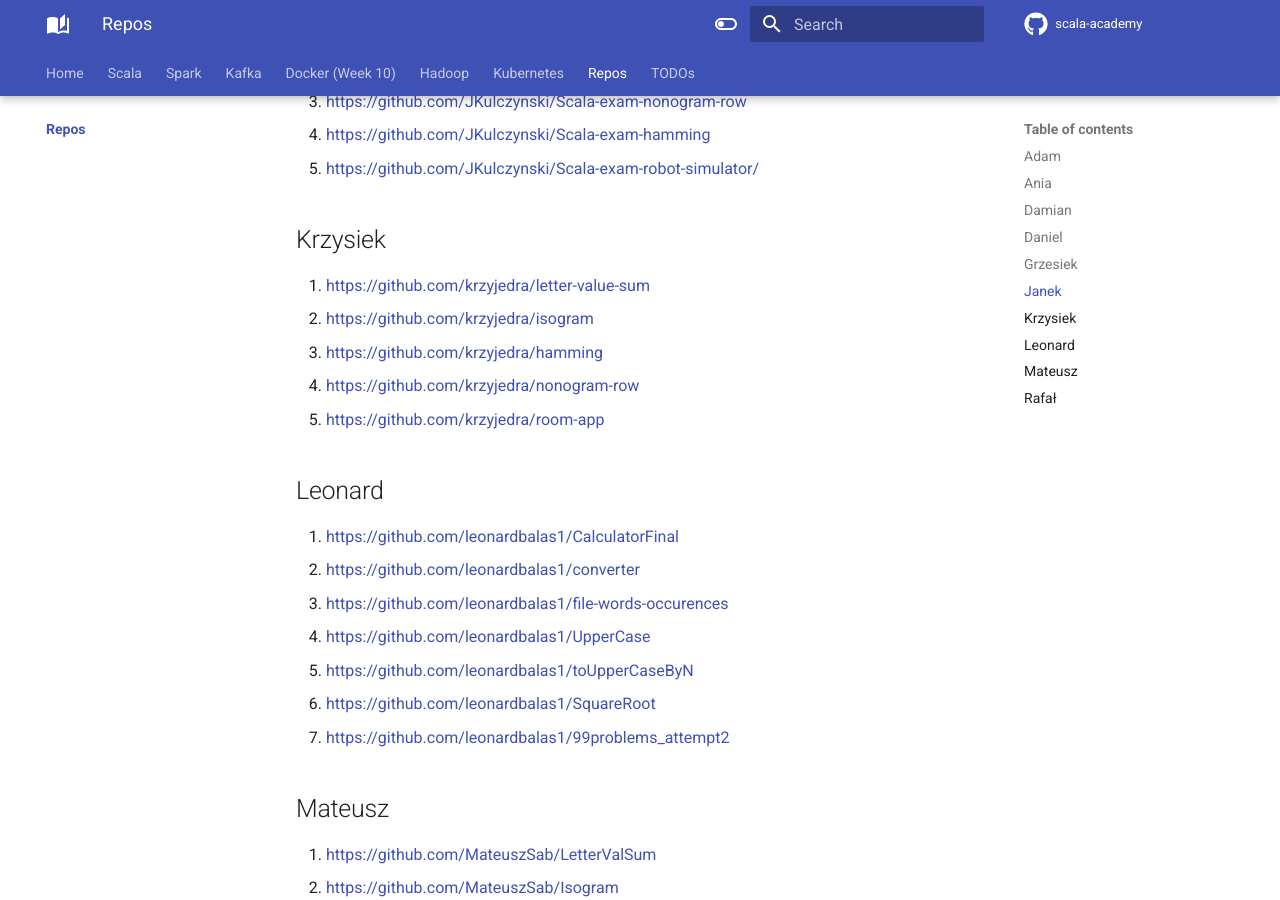
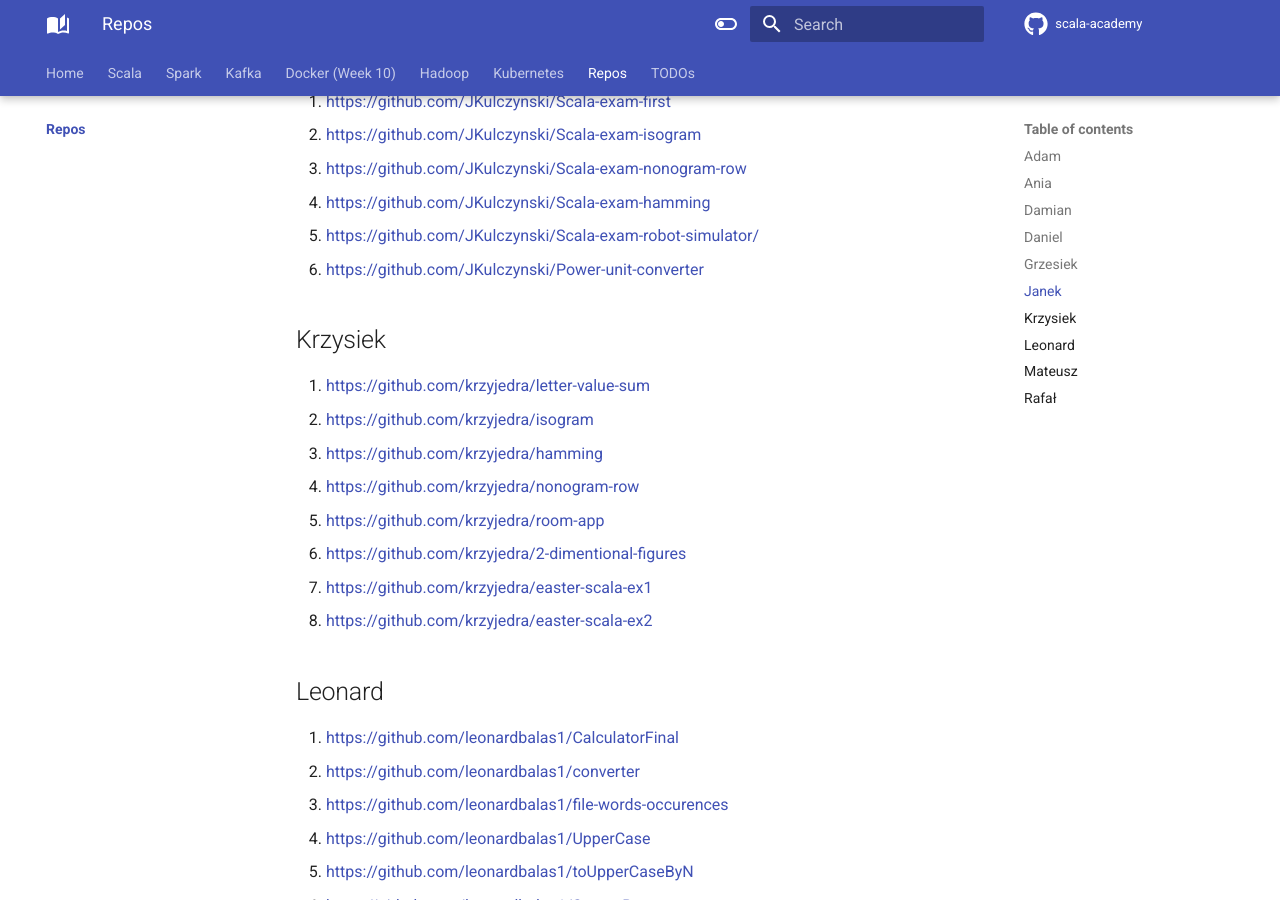
Before and after one commit to jaceklaskowski/scala-academy, an MkDocs documentation site: the page built from docs/repos/index.md, in a window 1280 px wide and 900 px high, scrolled down 3022 px. Built offline with MkDocs 1.6.1 and Material for MkDocs 9.7.7, drawn with Linux system fonts in a browser that asks for light colours; comment, search, counter and statistics services are not loaded; some of the changed lines change nothing that is shown; some of the changed text lies outside the part shown.

Commit message:
More Repos

```diff
--- a/docs/repos/index.md
+++ b/docs/repos/index.md
@@ -33,6 +33,8 @@
 1. https://github.com/szczepanja/room-oop
 1. https://github.com/szczepanja/partition-counts
 1. https://github.com/szczepanja/kafka-word-count
+1. https://github.com/szczepanja/currency-exchange
+1. https://github.com/szczepanja/figures
 
 ## Damian
 
@@ -92,6 +94,7 @@
 1. https://github.com/JKulczynski/Scala-exam-nonogram-row
 1. https://github.com/JKulczynski/Scala-exam-hamming
 1. https://github.com/JKulczynski/Scala-exam-robot-simulator/
+1. https://github.com/JKulczynski/Power-unit-converter
 
 ## Krzysiek
 
@@ -100,6 +103,9 @@
 1. https://github.com/krzyjedra/hamming
 1. https://github.com/krzyjedra/nonogram-row
 1. https://github.com/krzyjedra/room-app
+1. https://github.com/krzyjedra/2-dimentional-figures
+1. https://github.com/krzyjedra/easter-scala-ex1
+1. https://github.com/krzyjedra/easter-scala-ex2
 
 ## Leonard
 
```
